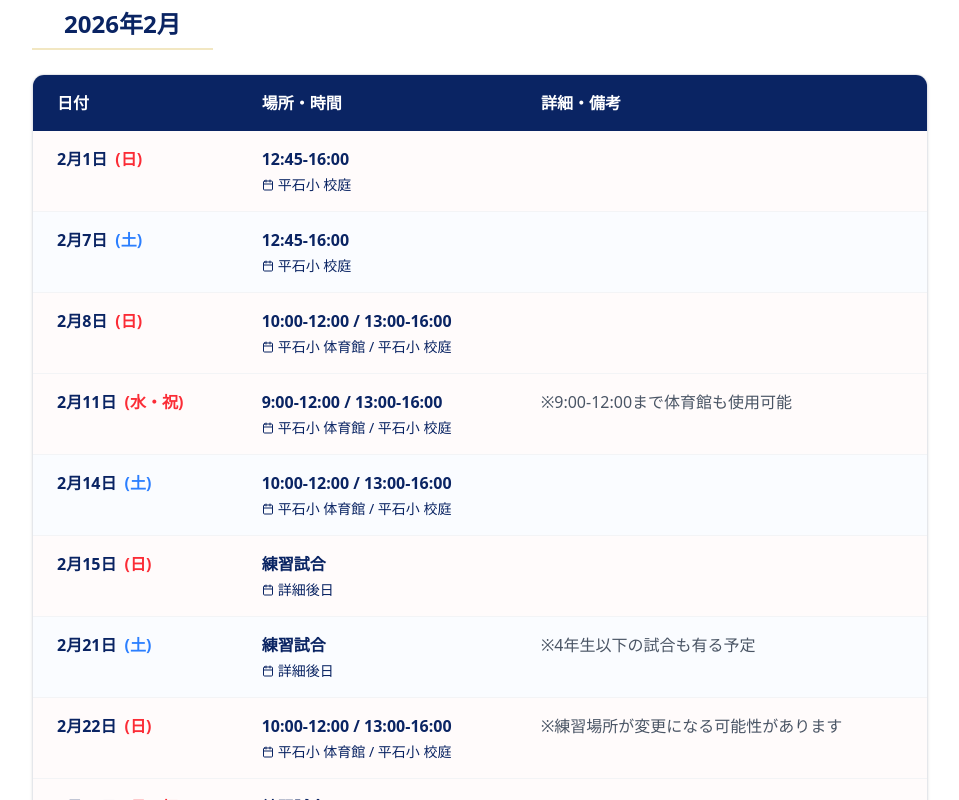
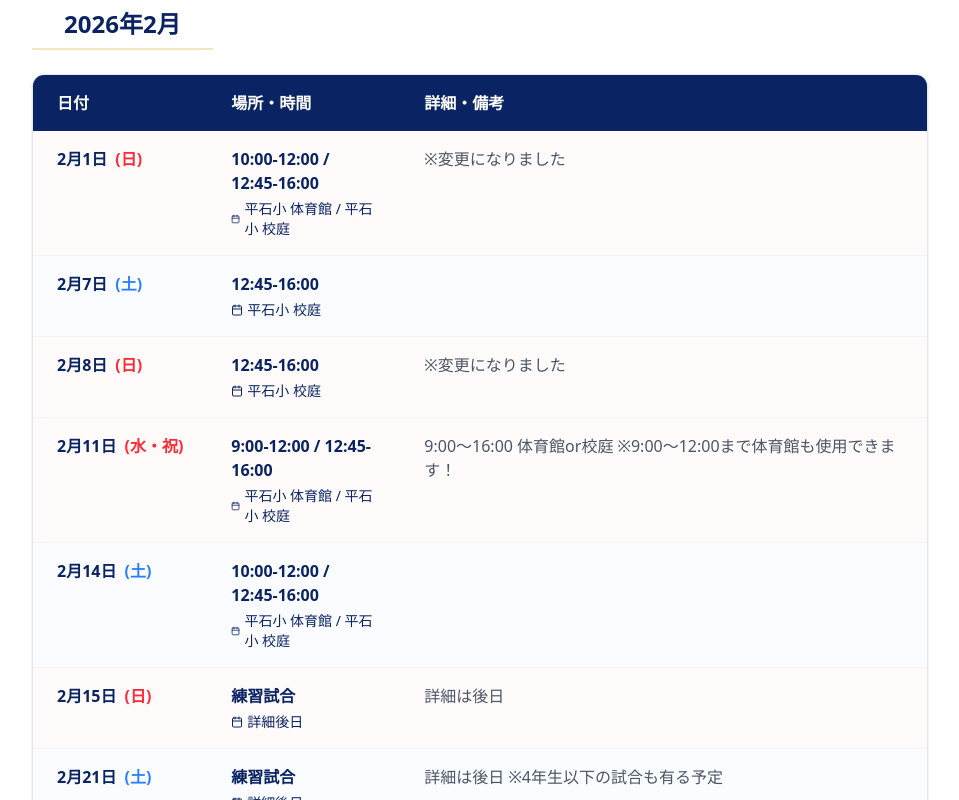
Before and after one commit to neour2000-rgb/tiga-web, a Next.js app: page /activity in a window 1280 px wide. Shown: the part 2180-2980 px from the top of the page, without its empty margins (160-1119 px from the left). Built offline with nearby package versions, Linux system fonts and the light colour scheme.

Commit message:
Update February schedule

```diff
--- a/components/activity/scheduleData.ts
+++ b/components/activity/scheduleData.ts
@@ -84,10 +84,10 @@ export const scheduleData: ScheduleItem[] = [
     {
         date: "2月1日",
         day: "日",
-        time: "12:45-16:00",
-        location: "平石小 校庭",
-        details: "",
-        title: "通常練習",
+        time: "10:00-12:00 / 12:45-16:00",
+        location: "平石小 体育館 / 平石小 校庭",
+        details: "※変更になりました",
+        title: "通常練習 (体育館・校庭)",
         isoDate: "2026-02-01"
     },
     {
@@ -102,25 +102,25 @@ export const scheduleData: ScheduleItem[] = [
     {
         date: "2月8日",
         day: "日",
-        time: "10:00-12:00 / 13:00-16:00",
-        location: "平石小 体育館 / 平石小 校庭",
-        details: "",
-        title: "通常練習 (体育館・校庭)",
+        time: "12:45-16:00",
+        location: "平石小 校庭",
+        details: "※変更になりました",
+        title: "通常練習",
         isoDate: "2026-02-08"
     },
     {
         date: "2月11日",
         day: "水・祝",
-        time: "9:00-12:00 / 13:00-16:00",
+        time: "9:00-12:00 / 12:45-16:00",
         location: "平石小 体育館 / 平石小 校庭",
-        details: "※9:00-12:00まで体育館も使用可能",
+        details: "9:00〜16:00 体育館or校庭 ※9:00〜12:00まで体育館も使用できます！",
         title: "通常練習 (体育館・校庭)",
         isoDate: "2026-02-11"
     },
     {
         date: "2月14日",
         day: "土",
-        time: "10:00-12:00 / 13:00-16:00",
+        time: "10:00-12:00 / 12:45-16:00",
         location: "平石小 体育館 / 平石小 校庭",
         details: "",
         title: "通常練習 (体育館・校庭)",
@@ -131,7 +131,7 @@ export const scheduleData: ScheduleItem[] = [
         day: "日",
         time: "練習試合",
         location: "詳細後日",
-        details: "",
+        details: "詳細は後日",
         title: "練習試合",
         isoDate: "2026-02-15"
     },
@@ -140,17 +140,17 @@ export const scheduleData: ScheduleItem[] = [
         day: "土",
         time: "練習試合",
         location: "詳細後日",
-        details: "※4年生以下の試合も有る予定",
+        details: "詳細は後日 ※4年生以下の試合も有る予定",
         title: "練習試合",
         isoDate: "2026-02-21"
     },
     {
         date: "2月22日",
         day: "日",
-        time: "10:00-12:00 / 13:00-16:00",
-        location: "平石小 体育館 / 平石小 校庭",
-        details: "※練習場所が変更になる可能性があります",
-        title: "通常練習 (体育館・校庭)",
+        time: "12:45-16:00",
+        location: "平石小 校庭",
+        details: "※変更になりました あづま多目的広場も予約済みなので、練習場所が変更になる可能性があります",
+        title: "通常練習",
         isoDate: "2026-02-22"
     },
     {
@@ -158,7 +158,7 @@ export const scheduleData: ScheduleItem[] = [
         day: "月・祝",
         time: "練習試合",
         location: "詳細後日",
-        details: "",
+        details: "詳細は後日",
         title: "練習試合",
         isoDate: "2026-02-23"
     },
@@ -167,7 +167,7 @@ export const scheduleData: ScheduleItem[] = [
         day: "土",
         time: "練習試合",
         location: "詳細後日",
-        details: "",
+        details: "詳細は後日",
         title: "練習試合",
         isoDate: "2026-02-28"
     },
```
